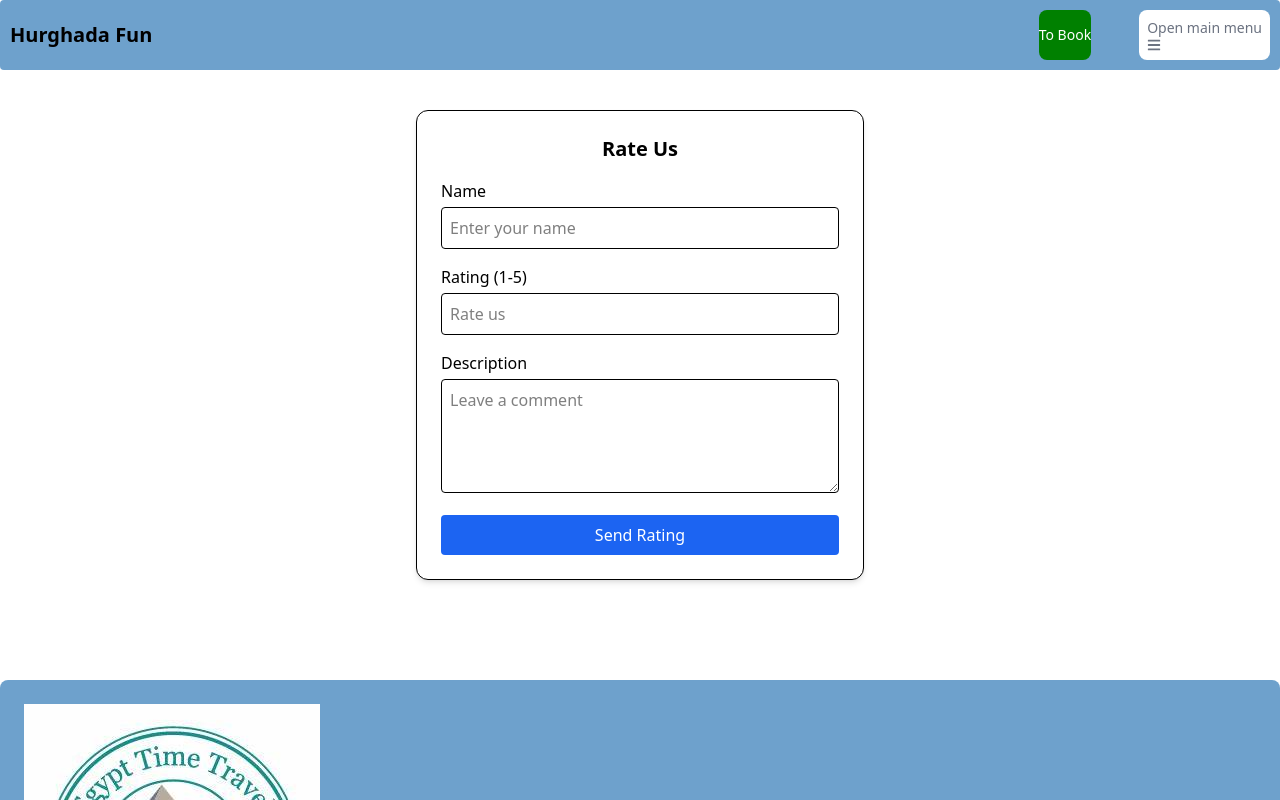
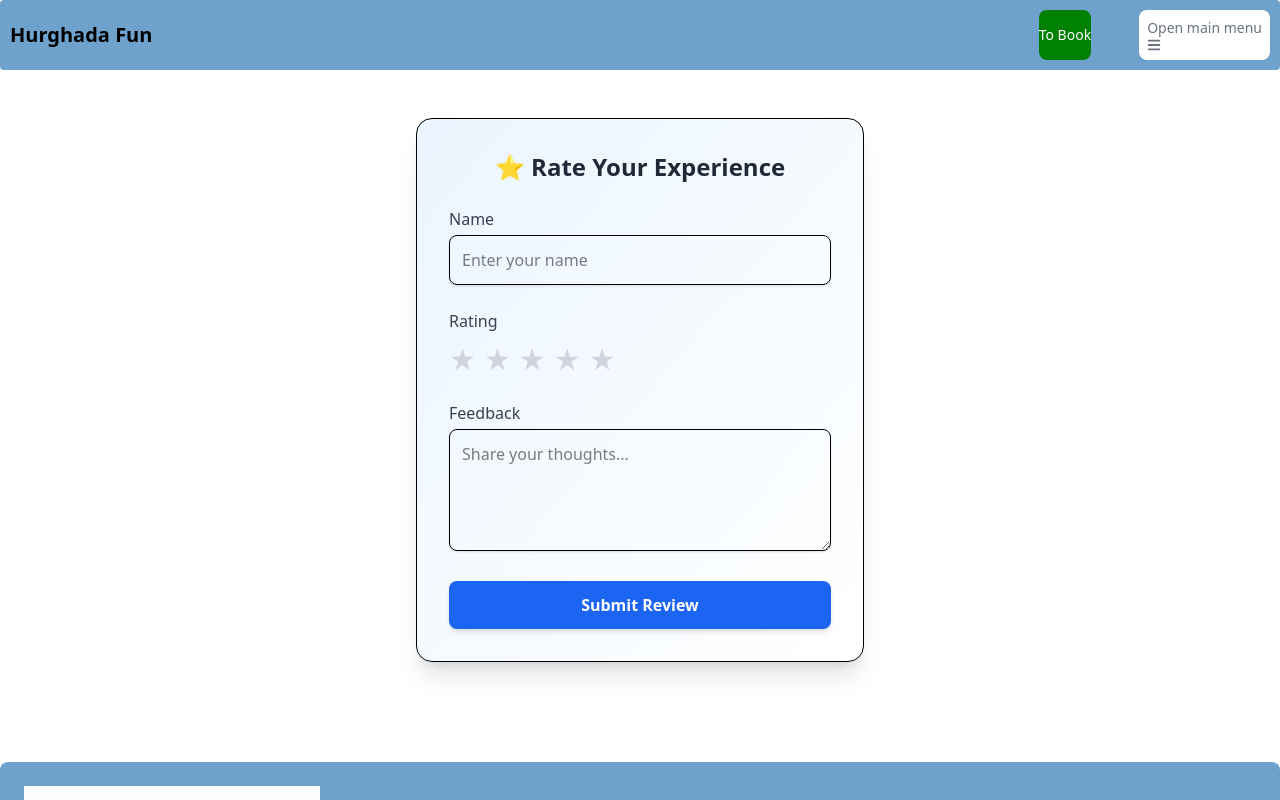
Before and after one commit to Abdallah-khodari/Test, a React (Vite) app: page /rateus in a window 1280 px wide. Shown: the top 800 px of the page. Built offline with nearby package versions, Linux system fonts and the light colour scheme.

Commit message:
Update RateUs.jsx

```diff
--- a/src/Components/RateUs/RateUs.jsx
+++ b/src/Components/RateUs/RateUs.jsx
@@ -1,47 +1,63 @@
-import React from "react";
+import React, { useState } from "react";
 
 export default function RateUs() {
+  const [rating, setRating] = useState(0);
+
   return (
-    <div className="max-w-md mx-auto mt-10 p-6 border rounded-xl shadow-md bg-white">
-      <h2 className="text-xl font-semibold mb-4 text-center">Rate Us</h2>
-      <form  className="space-y-4">
+    <div className="max-w-md mx-auto mt-12 p-8 border rounded-2xl shadow-xl bg-gradient-to-br from-blue-50 to-white">
+      <h2 className="text-2xl font-bold mb-6 text-center text-gray-800">
+        ⭐ Rate Your Experience
+      </h2>
+
+      <form className="space-y-6">
+        {/* Name */}
         <div>
-          <label className="block mb-1 font-medium">Name</label>
+          <label className="block mb-1 font-medium text-gray-700">Name</label>
           <input
             type="text"
             name="name"
-            className="w-full p-2 border rounded"
+            className="w-full p-3 border rounded-lg shadow-sm focus:ring-2 focus:ring-blue-500 focus:outline-none"
             placeholder="Enter your name"
           />
         </div>
 
+        {/* Rating */}
         <div>
-          <label className="block mb-1 font-medium">Rating (1-5)</label>
-          <input
-            type="number"
-            name="rating"
-            min="1"
-            max="5"
-            className="w-full p-2 border rounded"
-            placeholder="Rate us"
-          />
+          <label className="block mb-2 font-medium text-gray-700">Rating</label>
+          <div className="flex gap-2 text-3xl cursor-pointer">
+            {[1, 2, 3, 4, 5].map((star) => (
+              <span
+                key={star}
+                onClick={() => setRating(star)}
+                className={`transition ${
+                  rating >= star ? "text-yellow-400" : "text-gray-300"
+                }`}
+              >
+                ★
+              </span>
+            ))}
+          </div>
         </div>
 
+        {/* Description */}
         <div>
-          <label className="block mb-1 font-medium">Description</label>
+          <label className="block mb-1 font-medium text-gray-700">
+            Feedback
+          </label>
           <textarea
             name="description"
-            className="w-full p-2 border rounded"
-            placeholder="Leave a comment"
+            className="w-full p-3 border rounded-lg shadow-sm focus:ring-2 focus:ring-blue-500 focus:outline-none"
+            placeholder="Share your thoughts..."
             rows="4"
           ></textarea>
         </div>
 
+        {/* Button */}
         <button
           type="submit"
-          className="w-full bg-blue-600 text-white py-2 rounded hover:bg-blue-700 transition"
+          className="w-full bg-blue-600 text-white py-3 rounded-lg font-semibold hover:bg-blue-700 shadow-md transition"
         >
-          Send Rating
+          Submit Review
         </button>
       </form>
     </div>
```
